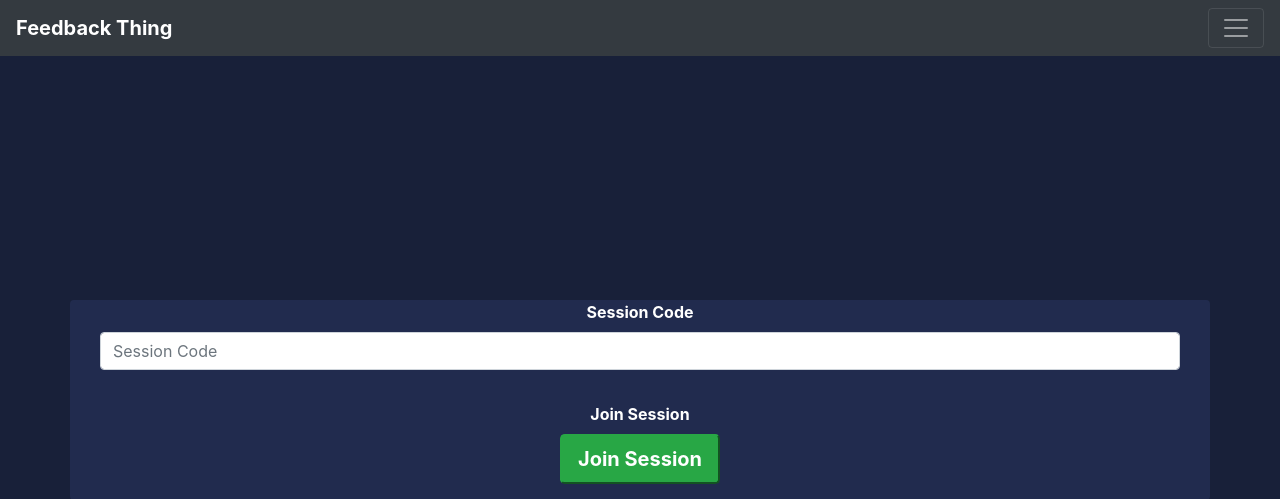
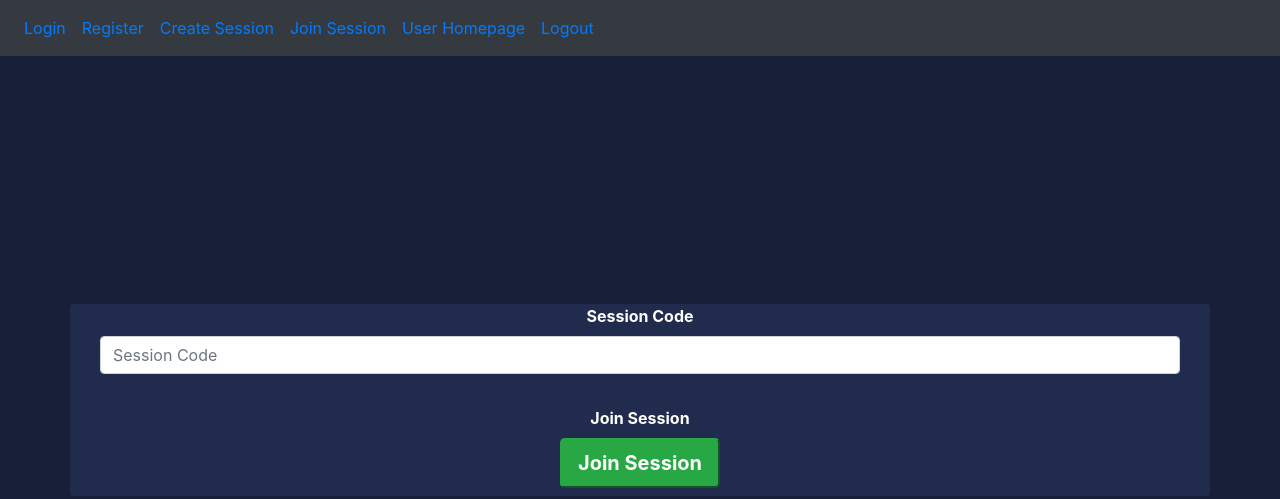
Before and after one commit to CS261-Group-20/cs261-cw, a Flask app: page /session_join in a window 1280 px wide. Shown: the top 499 px of the page. Run offline with Flask 2, Linux system fonts and the light colour scheme; some libraries are stand-ins or nearby versions.

Commit message:
fixed session creation

```diff
--- a/app.py
+++ b/app.py
@@ -8,7 +8,7 @@ from collections import namedtuple
 from flask import Flask, render_template, redirect
 from forms import LoginForm, RegistrationForm, SessionCreationForm, SessionJoinForm, AttendeeForm, HostForm
 from models import db, users, eventTable, eventHosts, eventAttendees, feedbackQuestions, feedback
-from flask_bootstrap import Bootstrap
+# from flask_bootstrap import Bootstrap
 import plotly
 import plotly.graph_objs as go
 import pandas as pd
@@ -16,15 +16,26 @@ import numpy as np
 import json
 from sentiment import processFeedbackData
 
+
+
+
+
+
 app = Flask(__name__)
 app.config['SECRET_KEY'] = '68279'
 app.config['SQLALCHEMY_DATABASE_URI'] = 'sqlite:///web_app.db'
-bootstrap = Bootstrap(app)
+# bootstrap = Bootstrap(app)
 
 with app.app_context():
     db.init_app(app)
 
 # Default url route just redirects user to home webpage
+
+
+
+#here we define our menu items
+
+
 
 
 @app.route('/')
@@ -199,7 +210,12 @@ def session_join():
 @app.route('/host/<id>', methods=['GET', 'POST'])
 def host(id):
 
-    values, labels = processFeedbackData(id)
+    feedback_counter = feedback.query.filter_by(event_id = id).count()
+    if feedback_counter != 0:
+        values, labels = processFeedbackData(id)
+    else:
+        values = []
+        labels = []
     print(id)
     feedback_time = labels
     feedback_mood = values
@@ -217,8 +233,9 @@ def host(id):
     fig = go.Figure()
     fig.add_trace(go.Bar(x=feedback_time, y=positive_mood, marker_color='green', name = 'Positive<br>Feedback'))
     fig.add_trace(go.Bar(x=feedback_time, y=negative_mood, marker_color='red', name = 'Negative<br>Feedback'))
-    fig.update_layout(barmode='relative', title_text='Relative Barmode')
+    fig.update_layout(barmode='relative', title_text='Mood Over Time')
     fig.update_yaxes(range=[-1, 1])
+    fig.update_xaxes(range=[labels[1], labels[-1]])
 
     data = fig
     graphJSON = json.dumps(data, cls=plotly.utils.PlotlyJSONEncoder)
--- a/templates/navbar.html
+++ b/templates/navbar.html
@@ -1,10 +1,12 @@
+
+{% extends 'base.html' %}
 {% block head %}
-<nav class="navbar navbar-dark bg-dark">
-    <a class="navbar-brand" href="/home"><b>Feedback Thing</b></a>
-    <button class="navbar-toggler" type="button" data-toggle="collapse" data-target="#navbarNav" aria-controls="navbarNav" aria-expanded="false" aria-label="Toggle navigation">
-      <span class="navbar-toggler-icon"></span>
-    </button>
-    <div class="collapse navbar-collapse" id="navbarNav">
+<style>
+  #nav {
+    z-index: 9999;
+}
+</style>
+<nav class="navbar navbar-expand-sm bg-dark">
       <ul class="navbar-nav">
         <li class="nav-item">
           <a class="nav-link" href="/login">Login <span class="sr-only">(current)</span></a>
@@ -25,7 +27,6 @@
             <a class="nav-link" href="/logout">Logout</a>
         </li>
       </ul>
-    </div>
   </nav>
 
 {% endblock %}
--- a/templates/user_homepage.html
+++ b/templates/user_homepage.html
@@ -16,6 +16,7 @@
         font-weight: bold;
     }
 </style>
+
 {% endblock %}
 
 {% block body %}
@@ -28,6 +29,7 @@
 {% endfor %}
 {% endif %}
 {% endwith %} -->
+
 
 <div class="container-fluid center">
     <div class="card text-white bg-dark mb-3 my-5 mx-5">
```
Also changed, not shown: templates/host.html (+7 -5 lines), web_app.db.
